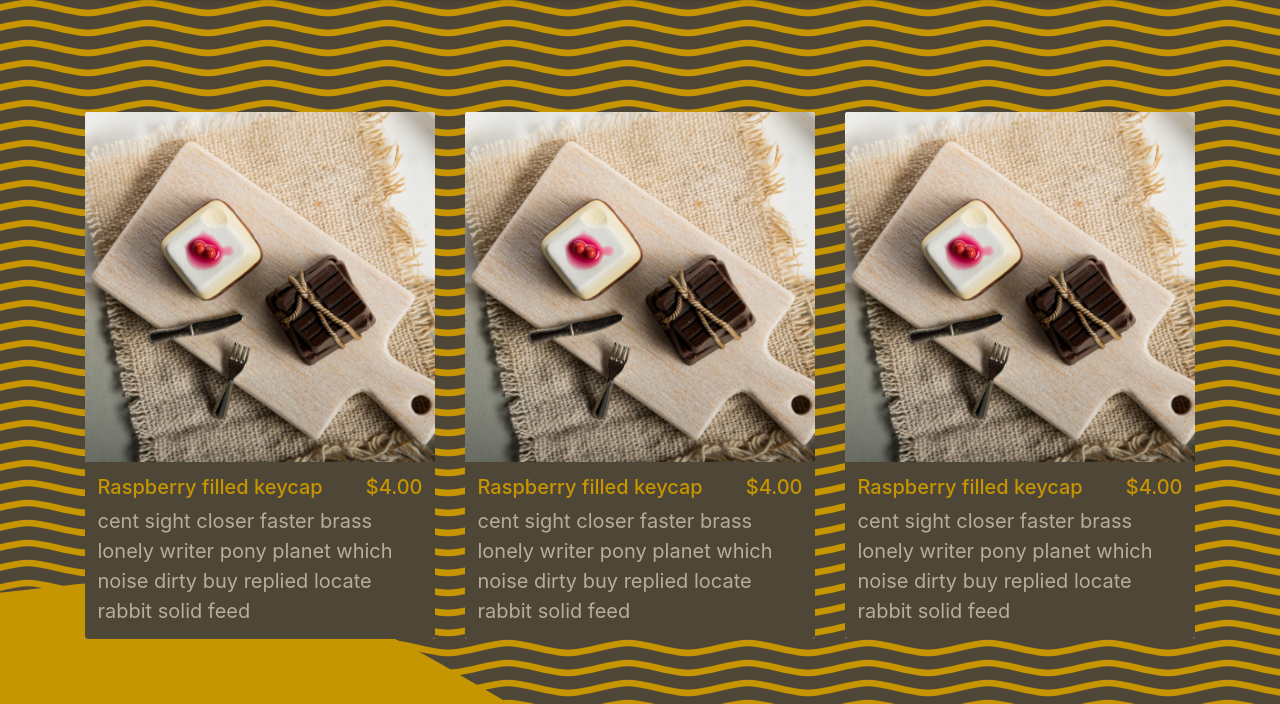
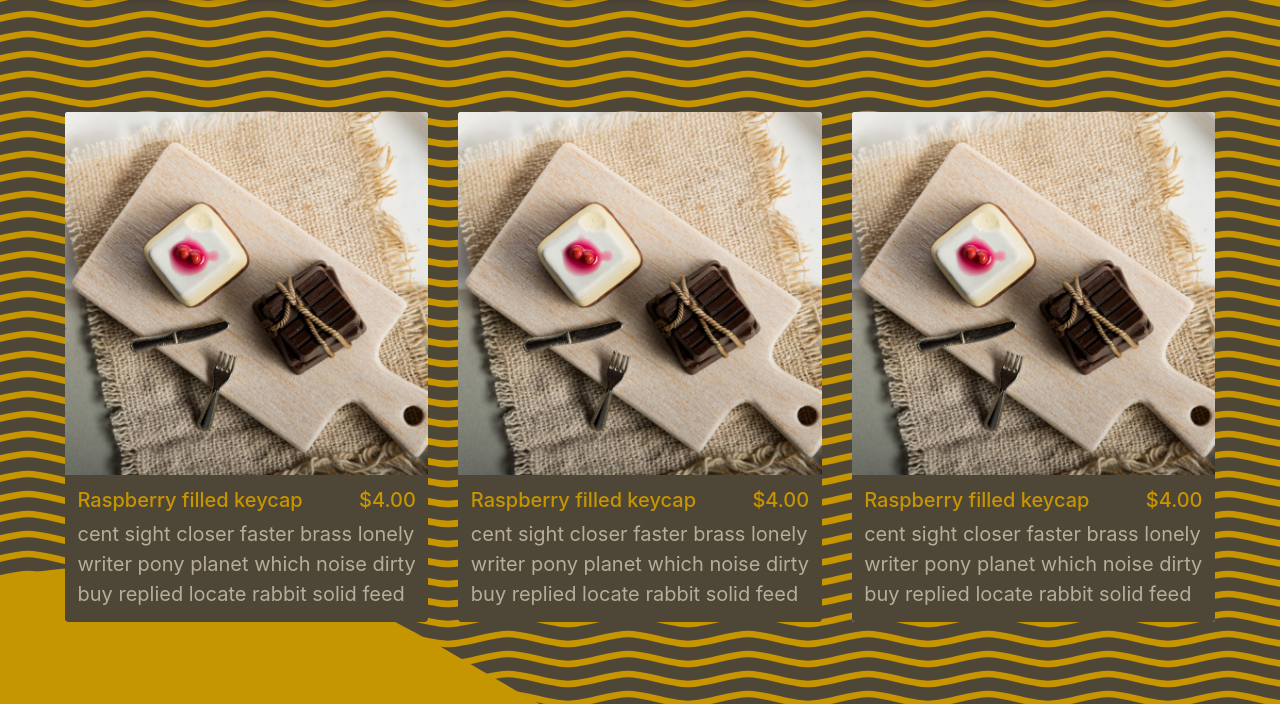
Before and after one commit to Vyper-v/webdev, a plain HTML site: page Proyecto/index.html in a window 1280 px wide. Shown: the part 597-1301 px from the top of the page. Drawn offline with nearby package versions, Linux system fonts and the light colour scheme.

Commit message:
product demonstration | index.html | container-fluid

```diff
--- a/Proyecto/index.html
+++ b/Proyecto/index.html
@@ -44,7 +44,7 @@
           </div>
         </figure>
       </section>
-      <section class="container">
+      <section class="container-fluid">
         <div class="row">
           <div class="card col rounded-lg overflow-hidden p-0 border-0 m-4">
             <img
```
